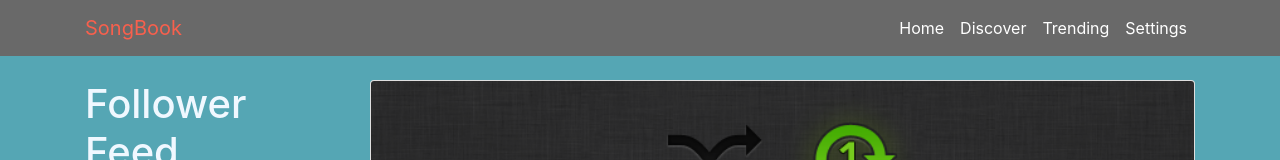
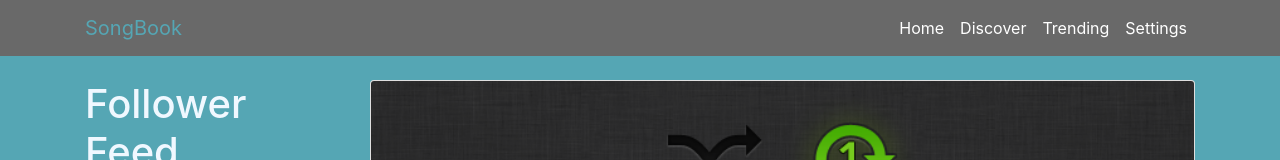
Before and after one commit to JasonDavidoff85/JasonDavidoff85.github.io, a website: page index.html in a window 1280 px wide. Shown: the top 160 px of the page. Drawn offline with Linux system fonts and the light colour scheme.

Commit message:
Add files via upload

```diff
--- a/css/shop-item.css
+++ b/css/shop-item.css
@@ -5,14 +5,14 @@
  */
 
 .navbar {
-    background-color: dimgray!important;
+    background-color: dimgray !important;
     border-color: #E7E7E7;
 }
 html body {
     background-color: #55A6B4 !important;
 }
 .navbar-brand {
-    color: #F8604D !important;
+    color: #55A6B4 !important;
 }
 .nav-link {
     color: white !important;
```
